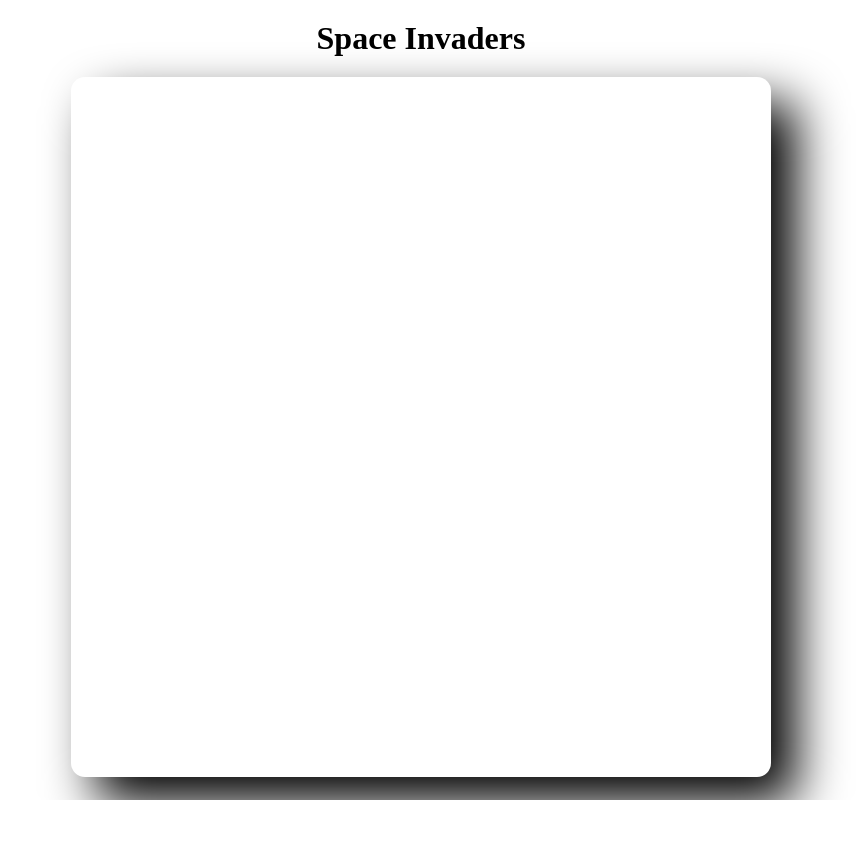
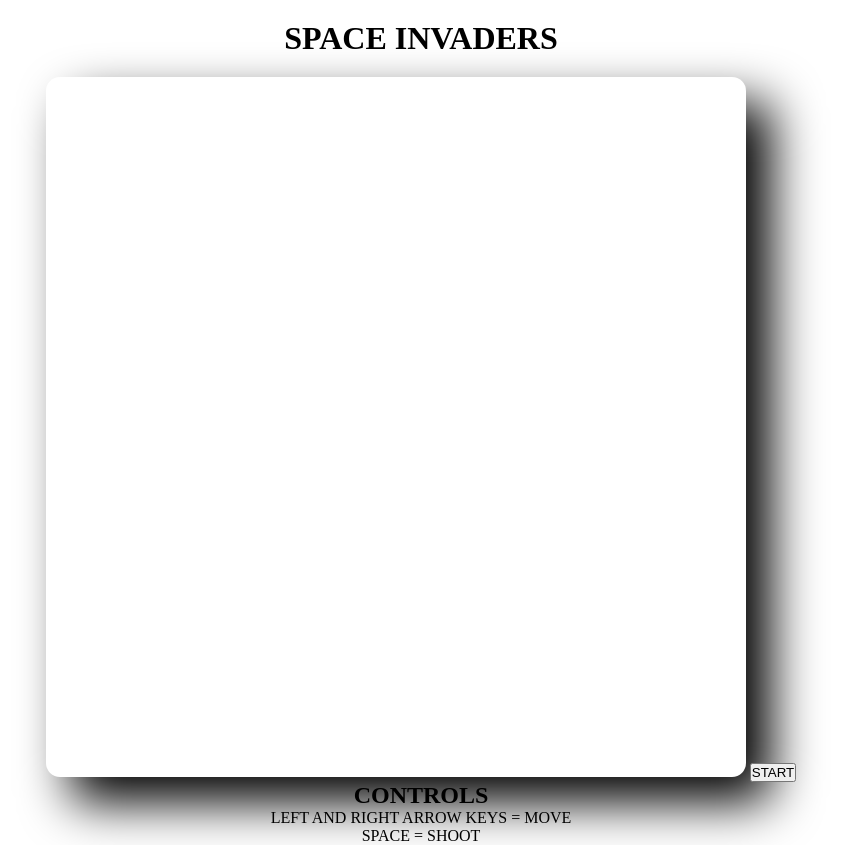
Before and after one commit to BamberDev/Space-Invaders-JS, a plain HTML site: page index.html in a window 1280 px wide. Shown: the whole page, without its empty margins (219-1085 px from the left). Before the commit the page ends 800 px from the top, so only its background shows below. Drawn offline with Linux system fonts and the light colour scheme.

Commit message:
updated html

```diff
--- a/index.html
+++ b/index.html
@@ -3,12 +3,24 @@
   <head>
     <meta charset="UTF-8" />
     <meta name="viewport" content="width=device-width, initial-scale=1.0" />
+    <link rel="preconnect" href="https://fonts.googleapis.com" />
+    <link rel="preconnect" href="https://fonts.gstatic.com" crossorigin />
+    <link
+      href="https://fonts.googleapis.com/css2?family=Roboto:wght@400;700&display=swap"
+      rel="stylesheet"
+    />
+    <link rel="stylesheet" href="style.css" />
     <title>Space Invaders</title>
-    <link rel="stylesheet" href="style.css" />
   </head>
   <body>
-    <h1>Space Invaders</h1>
-    <canvas id="game"></canvas>
+    <h1>SPACE INVADERS</h1>
+    <div class="game-container">
+      <canvas id="game"></canvas>
+      <button id="start-button">START</button>
+    </div>
+    <h2>CONTROLS</h2>
+    <p>LEFT AND RIGHT ARROW KEYS = MOVE</p>
+    <p>SPACE = SHOOT</p>
     <script type="module" src="index.js"></script>
   </body>
 </html>
```
